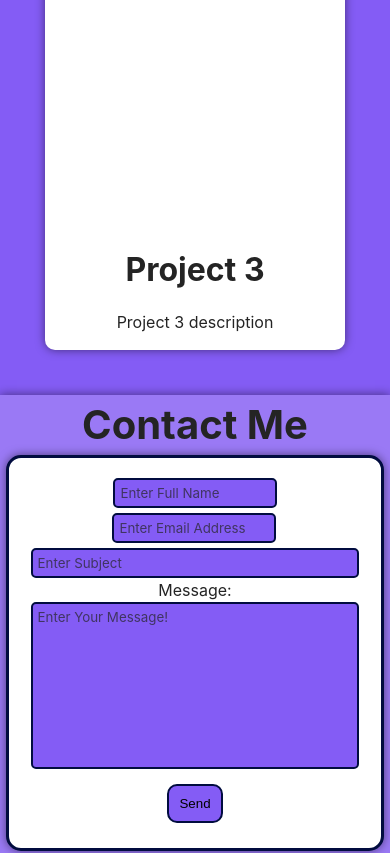
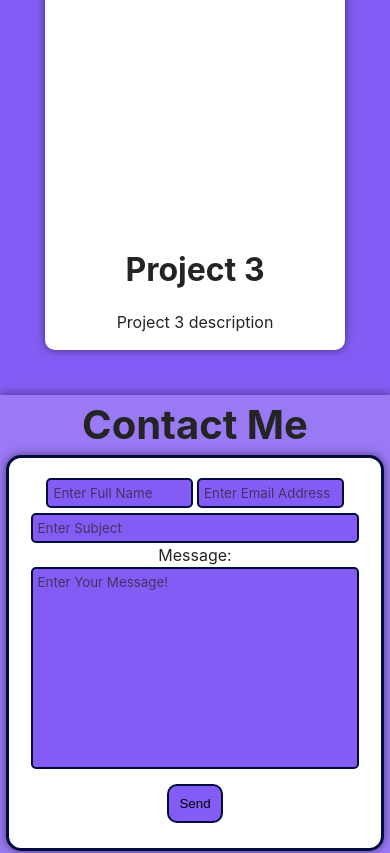
Before and after one commit to nadocodes/nader-antar, a React (Vite) app: page / in a window 390 px wide. Shown: the part 2850-3703 px from the top of the page. Built offline with nearby package versions, Linux system fonts and the light colour scheme.

Commit message:
further contact component responsive improvements

```diff
--- a/src/components/Contact/Contact.css
+++ b/src/components/Contact/Contact.css
@@ -61,11 +61,7 @@
     gap: 5px 2px;
 }
 
-#name {
-    width: 45%;
-}
-
-#email {
+#name, #email {
     width: 45%;
 }
 
@@ -96,4 +92,7 @@
     .ContactForm {
         width: 85%;
     }
+    #name, #email {
+        width: 40%;
+    }
 }
```
